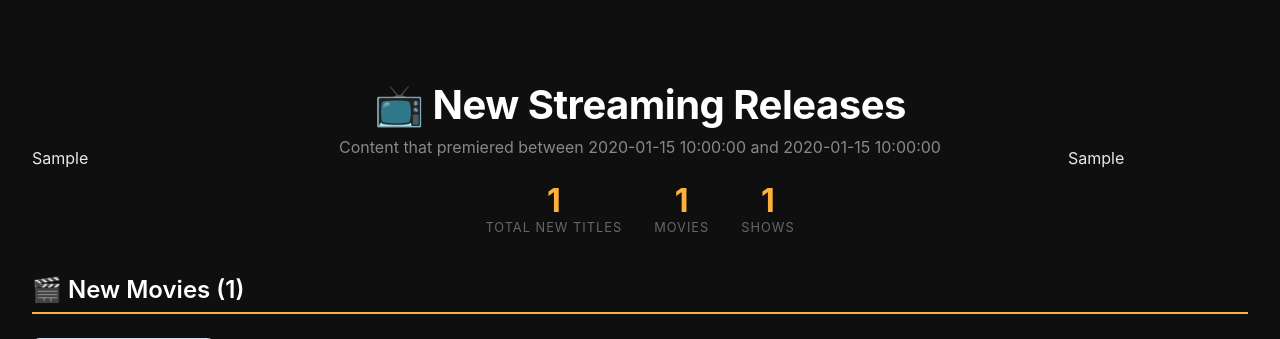
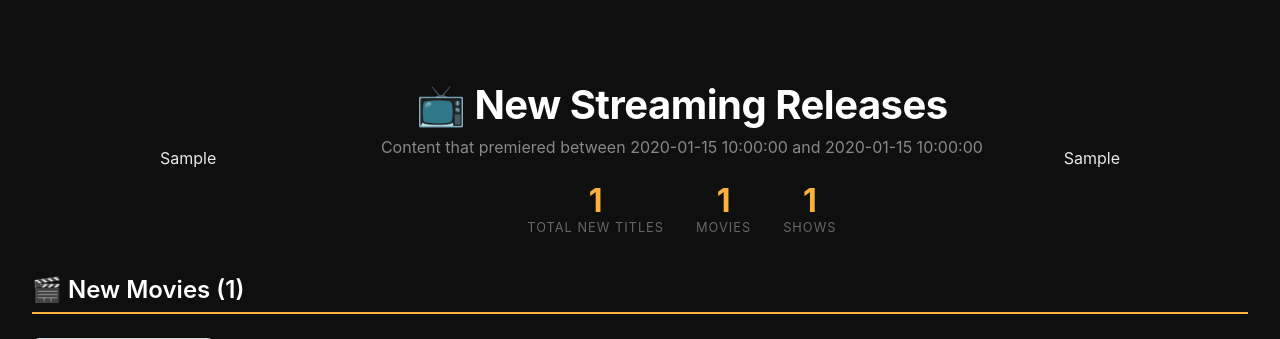
Before and after one commit to peay904/stream-scan, a Python web app: template templates/digest.html.jinja in a window 1280 px wide. Shown: the top 339 px of the page. Run offline with Jinja, Linux system fonts and the light colour scheme; the template is opened without the code that fills it: most values are stand-ins (such as "Sample title", 1, 10 or a date in 2020); grey boxes marked "Sample" are stand-in pictures.

Commit message:
modified logo format

```diff
--- a/templates/digest.html.jinja
+++ b/templates/digest.html.jinja
@@ -25,23 +25,25 @@
       align-items: center;
       justify-content: space-between;
       gap: 1.5rem;
+      max-width: 1000px;
+      margin: 0 auto;
+      padding: 0 20px;
     }
     .header-img {
       flex-shrink: 0;
-      width: 180px;
-      opacity: 1;
     }
-    .header-img svg {
-      width: 100%;
-      height: auto;
-      display: block;
+    .header-img:first-child {
+      width: 140px;
     }
+
     .header-center {
       flex: 1;
       text-align: center;
     }
     .header h1 {
-      font-size: 2.5rem;
+      font-size: 2.5rem;.header-img:last-child {
+      width: 110px;
+    }
       font-weight: 700;
       letter-spacing: -0.5px;
       color: #fff;
```
